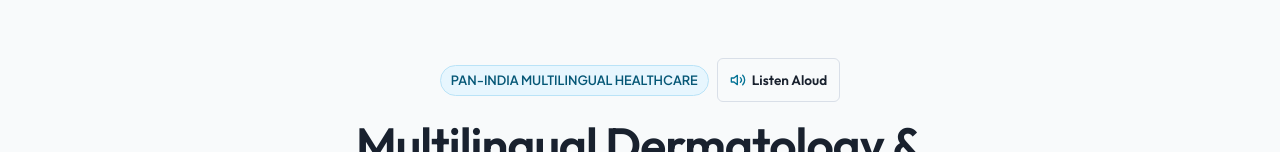
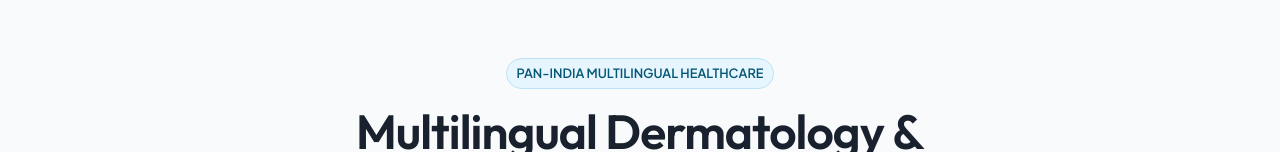
Before and after one commit to arpitsaini6504-glitch/Derma-sathi, a React (Vite) app in the folder frontend/: page / in a window 1280 px wide. Shown: the part 202-354 px from the top of the page. Built offline with nearby package versions, Linux system fonts and the light colour scheme; no server answers.

Commit message:
fix(ui): remove Listen Aloud button from front page hero banner

```diff
--- a/frontend/src/components/common/HeroOverview.tsx
+++ b/frontend/src/components/common/HeroOverview.tsx
@@ -16,7 +16,6 @@ import {
   HelpCircle
 } from 'lucide-react';
 import { api } from '../../services/api';
-import { VoiceAssistButton } from './VoiceAssistButton';
 
 interface HeroProps {
   onSelectTab: (tab: string) => void;
@@ -107,9 +106,6 @@ export const HeroOverview: React.FC<HeroProps> = ({ onSelectTab }) => {
       <div style={{ textAlign: 'center', padding: '36px 0 24px' }}>
         <div style={{ display: 'inline-flex', alignItems: 'center', gap: '8px', marginBottom: '14px', flexWrap: 'wrap', justifyContent: 'center' }}>
           <span className="badge badge-pending">PAN-INDIA MULTILINGUAL HEALTHCARE</span>
-          <VoiceAssistButton
-            textToSpeak={`${t('app.name')}. ${t('app.tagline')}. You can tap any card below to start a skin analysis, check symptoms, or assess emergency risks.`}
-          />
         </div>
 
         <h1 style={{ fontSize: 'clamp(2rem, 4.5vw, 3rem)', lineHeight: 1.18, marginBottom: '14px' }}>
```
